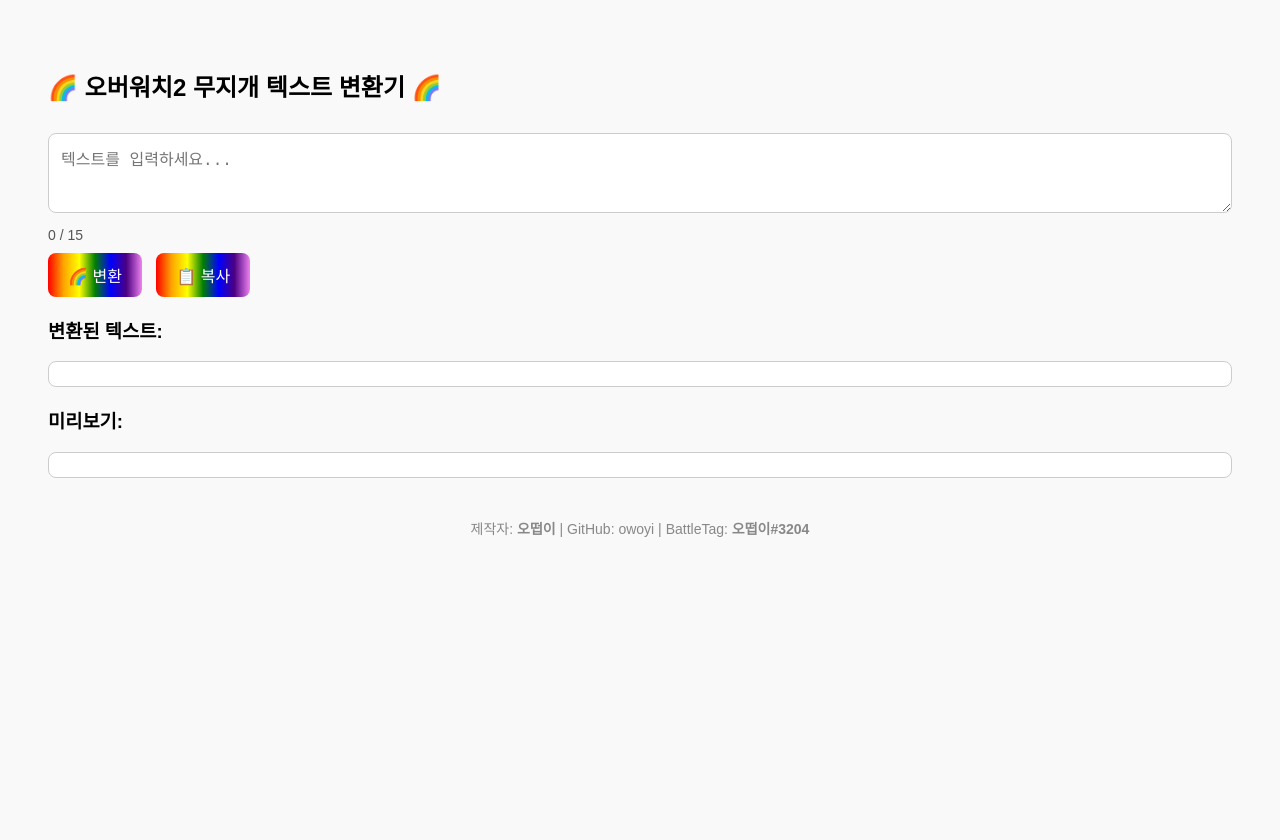
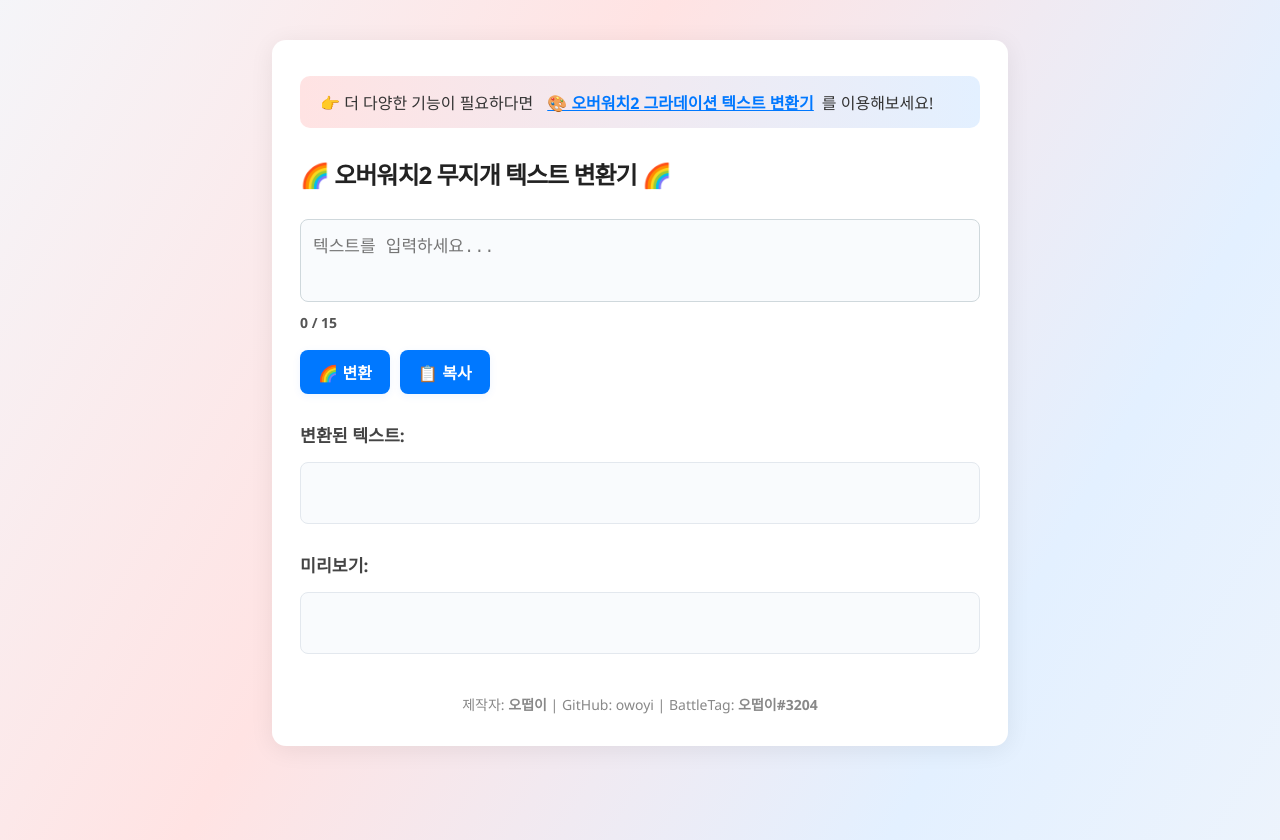
Before and after one commit to owoyi/ow-rainbow-text, a plain HTML site: page index.html in a window 1280 px wide. Before the commit the page ends 800 px from the top, so only its background shows below. Drawn offline with Linux system fonts and the light colour scheme.

Commit message:
Update index.html

```diff
--- a/index.html
+++ b/index.html
@@ -6,38 +6,74 @@
   <link rel="icon" href="favicon.ico" type="image/x-icon" />
   <style>
     body {
-      font-family: Arial, sans-serif;
-      padding: 40px;
-      background: #f9f9f9;
+      font-family: 'Segoe UI', Arial, sans-serif;
+      padding: 0;
+      margin: 0;
+      min-height: 100vh;
+      /* 자연스럽고 은은한 무지개 배경 효과 */
+      background: linear-gradient(120deg, #f4f6fa 0%, #f4f6fa 40%, #ffe3e3 60%, #e3f0ff 80%, #f4f6fa 100%);
+      background-size: 200% 200%;
+      animation: rainbowBG 12s ease-in-out infinite;
+    }
+    @keyframes rainbowBG {
+      0% {
+        background-position: 0% 50%;
+      }
+      50% {
+        background-position: 100% 50%;
+      }
+      100% {
+        background-position: 0% 50%;
+      }
+    }
+    .container {
+      max-width: 680px;
+      margin: 40px auto 0 auto;
+      background: #fff;
+      border-radius: 14px;
+      box-shadow: 0 4px 24px rgba(0,0,0,0.07);
+      padding: 36px 28px 32px 28px;
+    }
+    .notice {
+      background: linear-gradient(90deg, #ffe3e3 0%, #e3f0ff 100%);
+      border-radius: 10px;
+      padding: 14px 20px;
+      margin-bottom: 28px;
+      font-size: 16px;
+      color: #333;
+      display: flex;
+      align-items: center;
+      gap: 8px;
+    }
+    .notice a {
+      color: #0078ff;
+      font-weight: bold;
+      text-decoration: underline;
+      margin-left: 6px;
+    }
+    h2 {
+      margin-top: 0;
+      margin-bottom: 18px;
+      font-size: 1.5em;
+      color: #222;
+      letter-spacing: -1px;
     }
     textarea {
       width: 100%;
+      font-size: 17px;
+      border-radius: 8px;
       padding: 12px;
-      font-size: 16px;
-      margin: 10px 0;
-      border-radius: 8px;
-      border: 1px solid #ccc;
+      margin: 10px 0 0 0;
       box-sizing: border-box;
+      border: 1.5px solid #cfd8dc;
+      resize: none;
+      background: #f9fbfd;
+      transition: border 0.2s;
     }
-    button {
-      padding: 10px 20px;
-      font-size: 16px;
-      border: none;
-      background: linear-gradient(to right, red, orange, yellow, green, blue, indigo, violet);
-      color: white;
-      border-radius: 8px;
-      cursor: pointer;
-      margin-right: 10px;
-      transition: all 0.3s ease;
-    }
-    #output, #preview {
-      white-space: pre-wrap;
-      background: white;
-      padding: 12px;
-      border-radius: 8px;
-      border: 1px solid #ccc;
-      font-family: monospace;
-      margin-top: 15px;
+    textarea:focus {
+      border: 1.5px solid #0078ff;
+      outline: none;
+      background: #fff;
     }
     #lengthWrapper {
       font-size: 14px;
@@ -45,11 +81,56 @@
       display: flex;
       justify-content: space-between;
       align-items: center;
+      margin-top: 6px;
+      margin-bottom: 2px;
     }
     #warning {
-      color: red;
+      color: #e74c3c;
       font-size: 14px;
       margin-left: 10px;
+    }
+    .btns {
+      margin-top: 18px;
+      display: flex;
+      gap: 10px;
+    }
+    button {
+      font-size: 16px;
+      border-radius: 8px;
+      padding: 10px 18px;
+      border: none;
+      background: #0078ff;
+      color: #fff;
+      font-weight: bold;
+      cursor: pointer;
+      transition: background 0.15s, box-shadow 0.15s;
+      box-shadow: 0 2px 8px rgba(0,120,255,0.07);
+      margin-right: 0;
+    }
+    button:hover, button:focus {
+      background: #005bbd;
+    }
+    #output, #preview {
+      white-space: pre-wrap;
+      background: #f9fbfd;
+      padding: 14px;
+      border-radius: 8px;
+      border: 1px solid #e3e8ee;
+      font-family: 'Fira Mono', 'Consolas', monospace;
+      margin-top: 15px;
+      font-size: 15px;
+      min-height: 32px;
+    }
+    #output {
+      white-space: pre;
+      overflow-x: auto;
+      word-break: break-all;
+    }
+    h3 {
+      margin-bottom: 6px;
+      margin-top: 28px;
+      font-size: 1.08em;
+      color: #444;
     }
     footer {
       margin-top: 40px;
@@ -64,9 +145,37 @@
     footer a:hover {
       text-decoration: underline;
     }
+    #lengthInfo {
+      color: #555;
+      font-weight: bold;
+      transition: color 0.2s;
+    }
+    @media (max-width: 600px) {
+      .container {
+        padding: 18px 4vw 18px 4vw;
+        margin: 16px 0 0 0;
+      }
+      .notice {
+        flex-direction: column;
+        align-items: flex-start;
+        gap: 8px;
+      }
+      .btns {
+        flex-direction: column;
+        gap: 8px;
+      }
+    }
   </style>
 </head>
 <body>
+  <div class="container">
+    <div class="notice">
+      👉 더 다양한 기능이 필요하다면
+      <a href="https://owoyi.github.io/ow-gradient-text/" target="_blank">
+        🎨 오버워치2 그라데이션 텍스트 변환기
+      </a>
+      를 이용해보세요!
+    </div>
 
     <h2>🌈 오버워치2 무지개 텍스트 변환기 🌈</h2>
 
@@ -77,7 +186,7 @@
       <span id="warning" style="display:none;">⚠ 무지개 텍스트는 15글자까지만 클라이언트에 표시됩니다.</span>
     </div>
 
-  <div style="margin-top: 10px;">
+    <div class="btns">
       <button onclick="convertText()">🌈 변환</button>
       <button id="copyBtn" onclick="copyOutput()">📋 복사</button>
     </div>
@@ -93,7 +202,7 @@
       GitHub: <a href="https://github.com/owoyi" target="_blank">owoyi</a> |
       BattleTag: <strong>오떱이#3204</strong>
     </footer>
-
+  </div>
   <script src="script.js"></script>
 </body>
 </html>
```
Lines whose indentation alone changed are shown as unchanged.
